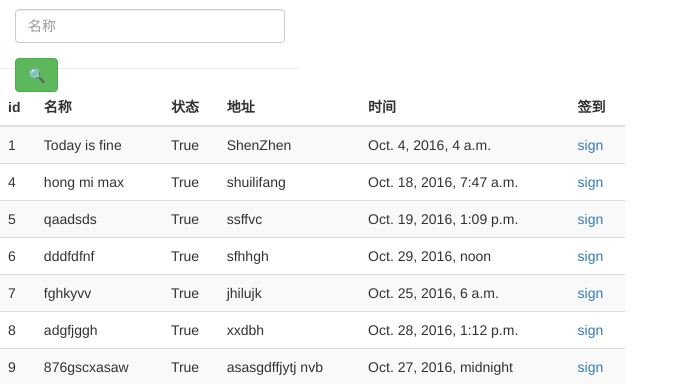
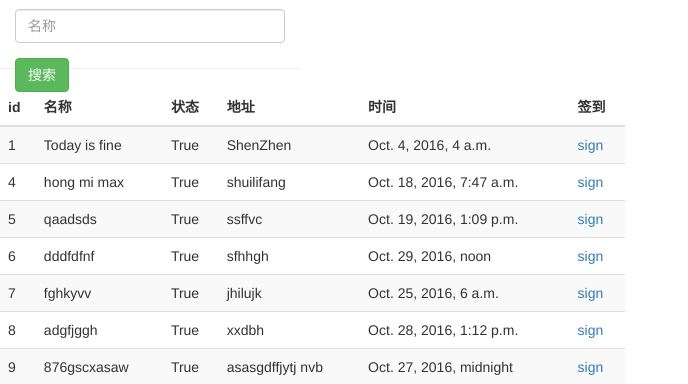
Before and after one commit to caryangBingo/py-django, a Django app: page /event_manage/ in a window 1280 px wide. Shown: the part 51-435 px from the top of the page, without its empty margins (0-688 px from the left). Run offline with Django 3.2, Linux system fonts and the light colour scheme; a user stored in the database is signed in; data comes from the database, SQL or seed files in the repository; both versions use the stored data as it was after the commit; some libraries are stand-ins or nearby versions.

Commit message:
修改搜索

```diff
--- a/sign/models.py
+++ b/sign/models.py
@@ -2,9 +2,8 @@
 # @Author: crazyang
 # @Date:   2016-10-13 11:02:13
 # @Last Modified by:   crazyang
-# @Last Modified time: 2016-10-20 15:57:58
+# @Last Modified time: 2016-10-21 11:03:16
 from __future__ import unicode_literals
-
 from django.db import models
 
 # Create your models here.
--- a/sign/templates/event_manage.html
+++ b/sign/templates/event_manage.html
@@ -37,7 +37,7 @@
 					<div class="form-group">
 		    		<input name="name" type="text" placeholder="名称" class="form-control">
 					</div>
-						<button type="submit" class="btn btn-success">🔍</button>
+						<button type="submit" class="btn btn-success">搜索</button>
 				</from>
 			</div>
 		</div>
```
Also changed, not shown: db.sqlite3, 10 other files.
